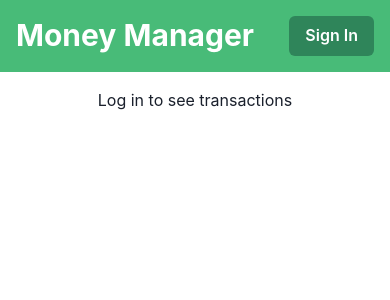
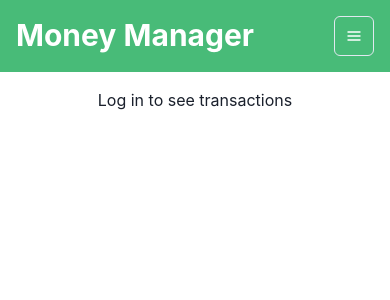
Before and after one commit to dglav/kakeibo, a Next.js app: page / in a window 390 px wide. Shown: the top 300 px of the page. Built offline with nearby package versions, Linux system fonts and the light colour scheme; no server answers.

Commit message:
refactor: replace login/logout button with hamburger menu

```diff
--- a/src/components/layout.tsx
+++ b/src/components/layout.tsx
@@ -6,7 +6,17 @@ import {
   theme,
   Grid,
   GridItem,
+  Menu,
+  MenuButton,
+  MenuList,
+  MenuItem,
+  MenuItemOption,
+  MenuGroup,
+  MenuOptionGroup,
+  MenuDivider,
+  IconButton,
 } from "@chakra-ui/react";
+import { HamburgerIcon } from "@chakra-ui/icons";
 import { useUser } from "hooks/useUser";
 import { useRouter } from "next/router";
 import Link from "next/link";
@@ -39,25 +49,42 @@ export const Layout = ({ children }: Props): React.ReactElement => {
           <Link href="/" passHref>
             <Text cursor="pointer">Money Manager</Text>
           </Link>
+
+          <Menu>
+            <MenuButton
+              as={IconButton}
+              icon={<HamburgerIcon />}
+              background="none"
+              variant="outline"
+              _active={{ background: theme.colors.green[600] }}
+              _hover={{ background: theme.colors.green[600] }}
+            />
+            <MenuList>
               {result.isSuccess ? (
-            <Button
-              bg={theme.colors.green[600]}
+                <MenuItem
+                  color="black"
+                  _focus={{ background: theme.colors.green[300] }}
+                  _hover={{ background: theme.colors.green[300] }}
                   onClick={() => {
                     signOut();
                   }}
                 >
                   Sign Out
-            </Button>
+                </MenuItem>
               ) : (
-            <Button
-              bg={theme.colors.green[600]}
+                <MenuItem
+                  color="black"
+                  _focus={{ background: theme.colors.green[300] }}
+                  _hover={{ background: theme.colors.green[300] }}
                   onClick={() => {
                     router.push("/signin");
                   }}
                 >
                   Sign In
-            </Button>
+                </MenuItem>
               )}
+            </MenuList>
+          </Menu>
         </Heading>
       </GridItem>
       <GridItem overflow="auto" gridArea="main">
```
Lines whose indentation alone changed are shown as unchanged.
